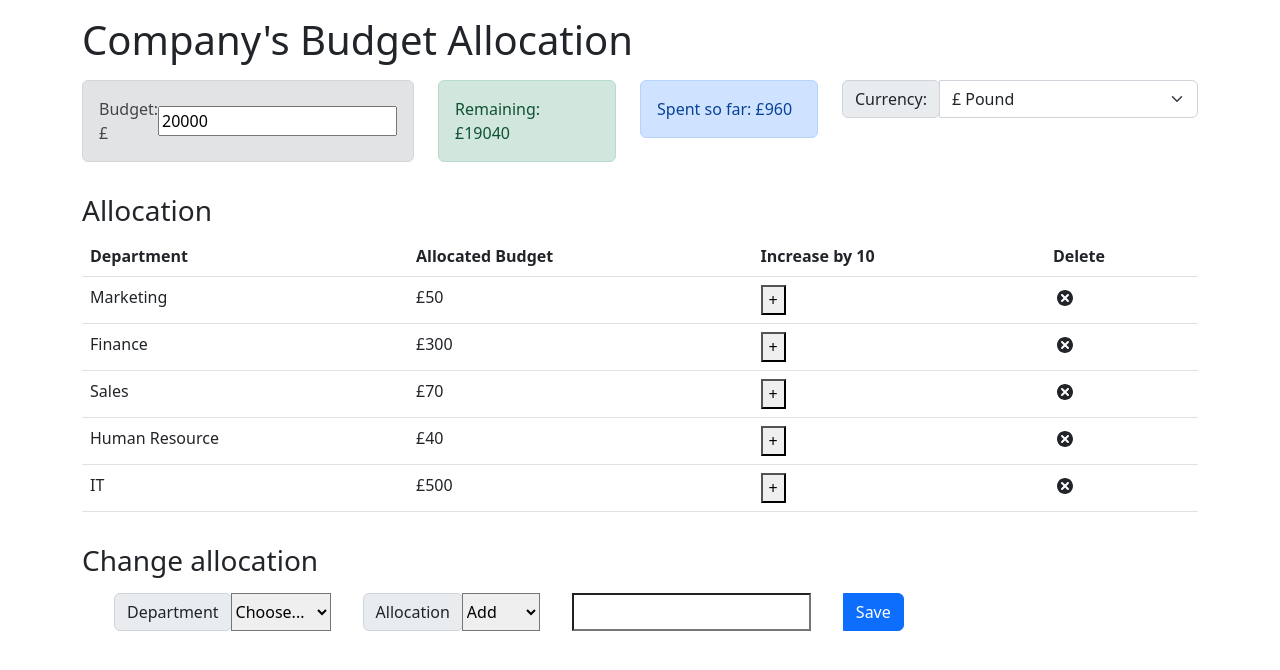
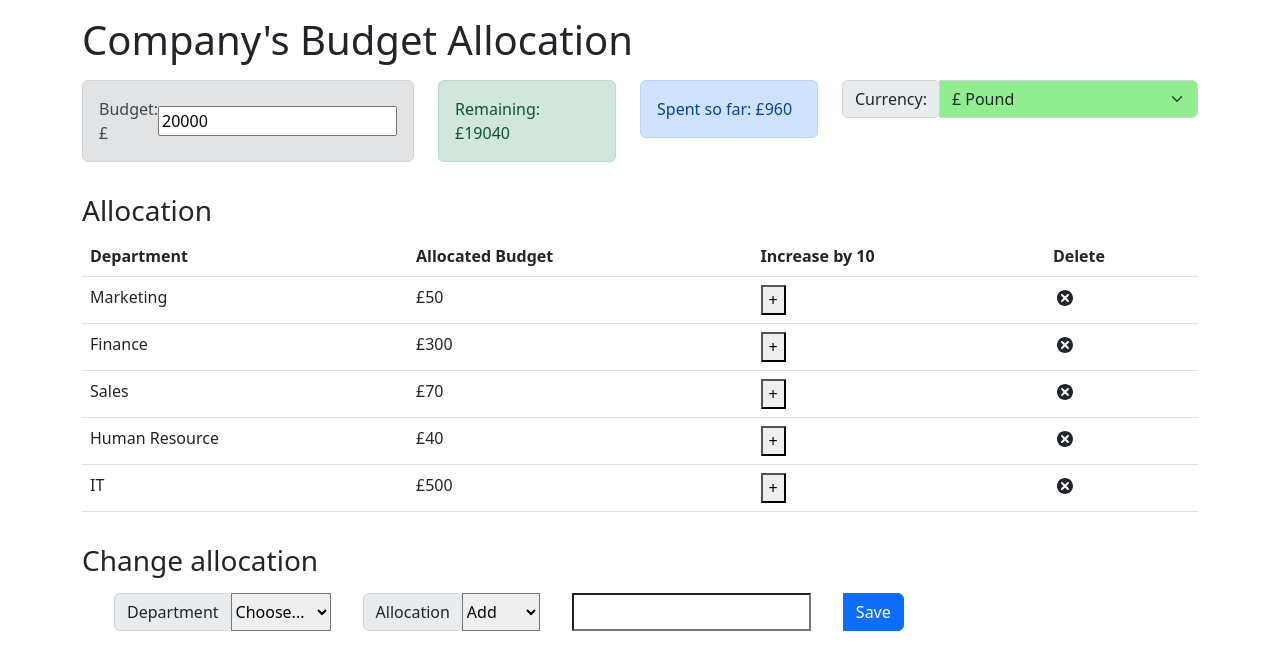
Before and after one commit to Mithrah-98/ejtos-react_budget_app1, a React (Create React App) app: page / in a window 1280 px wide. Shown: the top 670 px of the page. Built offline with nearby package versions, Linux system fonts and the light colour scheme.

Commit message:
Update App.css

```diff
--- a/src/App.css
+++ b/src/App.css
@@ -36,3 +36,8 @@
     transform: rotate(360deg);
   }
 }
+/* App.css or your custom CSS file */
+.custom-dropdown {
+    background-color: lightgreen;
+    /* Add any other styles you want */
+  }
```
